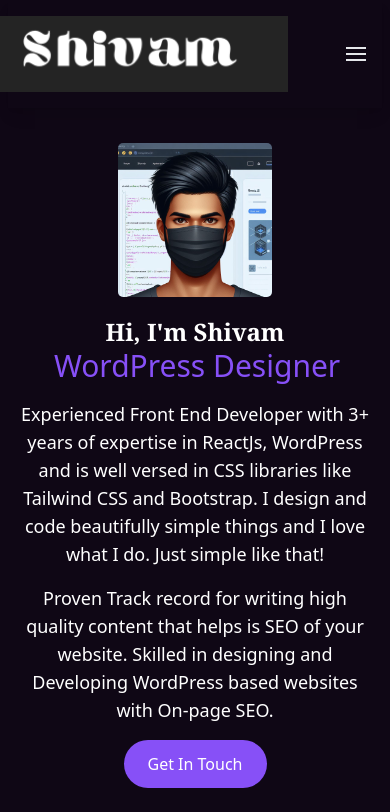
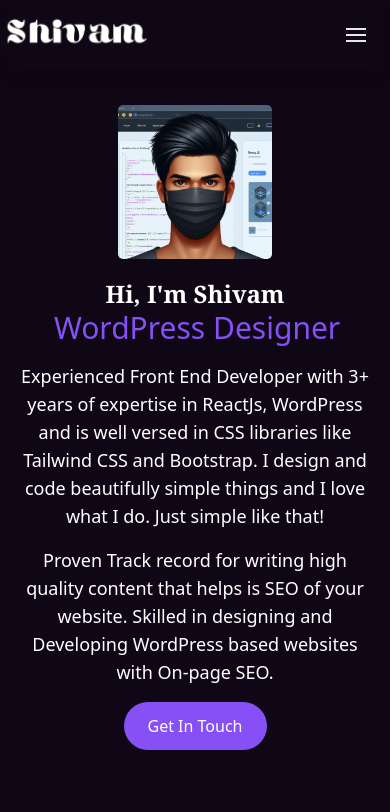
Before and after one commit to shivamkush-27/web-portfolio, a React (Vite) app in the folder frontend/: page / in a window 390 px wide. Shown: the top 812 px of the page. Built offline with nearby package versions, Linux system fonts and the light colour scheme.

Commit message:
Logo Updated

```diff
--- a/frontend/src/component/Contact.jsx
+++ b/frontend/src/component/Contact.jsx
@@ -7,7 +7,7 @@ const Contact = () => {
     return (
         <>
             <div className="grid sm:grid-cols-2 gap-16 rounded-md">
-                <div>
+                <div className='mx-auto'>
                 <h2 className='bg-clip-text text-5xl font-bold text-transparent bg-gradient-to-r from-[#8750F7] to-white pb-2 mb-2'>Let's talk together!</h2>
                     <p className="text-xl text-white mt-3">I design and code beautifully simple things and I love what I do. Just simple like that!</p>
                     <div className="mt-6">
@@ -52,7 +52,7 @@ const Contact = () => {
                         name='message'
                         className="w-full rounded-md px-4 border text-sm pt-2.5 outline-[#2a1454]"></textarea>
                     <button type='submit'
-                        className="text-white bg-[#8750F7] hover:bg-[#2a1454] font-semibold rounded-md text-sm px-4 py-3 w-full" onClick={handleSubmit}>Send</button>
+                        className="text-white bg-[#8750F7] hover:bg-[#2a1454] font-semibold rounded-full text-sm px-4 py-3 w-full" onClick={handleSubmit}>Send</button>
                 </form>
             </div>
         </>
--- a/frontend/src/component/Hero.jsx
+++ b/frontend/src/component/Hero.jsx
@@ -61,7 +61,7 @@ const Hero = () => {
                     <p className='max-w-[52rem] text-lg'>Experienced Front End Developer with 3+ years of expertise in ReactJs, WordPress and is well versed in CSS libraries like Tailwind CSS and Bootstrap. I design and code beautifully simple things and I love what I do. Just simple like that!</p>
                     <p className='max-w-[52rem] text-lg'>Proven Track record for writing high quality content that helps is SEO of your website. Skilled in designing and Developing WordPress based websites with On-page SEO.</p>
                     <div className="sm:mt-2 xs:mt-2">
-                        <button className="px-6 py-3 bg-[#8750F7] text-white rounded-full">Get In Touch</button>
+                        <a href='#contact'><button className="px-6 py-3 bg-[#8750F7] text-white rounded-full">Get In Touch</button></a>
                     </div>
                 </div>
             </div>
--- a/frontend/src/component/Navbar.css
+++ b/frontend/src/component/Navbar.css
@@ -4,5 +4,6 @@
 @media only screen and (max-width:426px){
     .logo-img{
         margin: auto -18%;
+        width: 10rem;
     }
 }
--- a/frontend/src/pages/Home.jsx
+++ b/frontend/src/pages/Home.jsx
@@ -12,7 +12,7 @@ const Home = () => {
     return (
         <>
             <div className='h-full w-full pb-16 px-2'>
-                <section className='container mx-auto'>
+                <section className='container mx-auto sticky top-0 bg-[#0F0715] z-50'>
                     <Nav />
                 </section>
                 <section className='md:px-8 py-8 lg:mt-8 lg:mx-16 lg:bg-[#140c1c] lg:border border-[#2a1454] rounded-2xl'>
@@ -30,7 +30,7 @@ const Home = () => {
                 <section className='pt-8 lg:mt-8 lg:mx-16 md:mx-4 scroll-mt-4' id='skills'>
                     <Skills />
                 </section>
-                <section className='md:px-8 py-8 lg:mt-8 lg:mx-16 lg:bg-[#140c1c] lg:border border-[#2a1454] rounded-2xl'>
+                <section className='md:px-8 py-8 lg:mt-8 lg:mx-16 lg:bg-[#140c1c] lg:border border-[#2a1454] rounded-2xl' id='contact'>
                     <Contact />
                 </section>
             </div>
```
Also changed, not shown: frontend/src/assets/logo.png.
